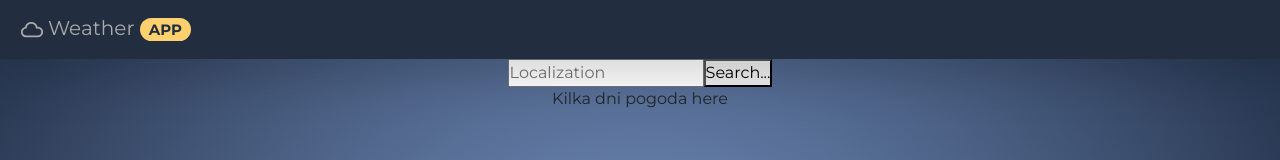
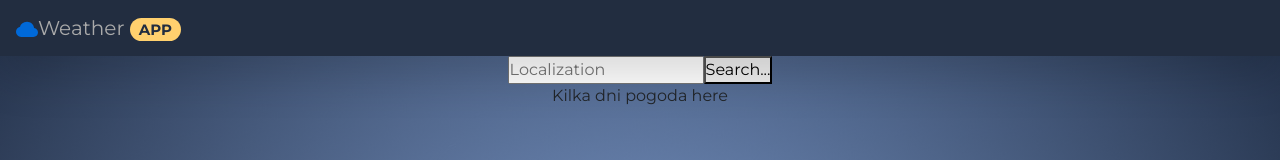
Before and after one commit to daria-kawecka/WeatherAPP, a React (Create React App) app: page / in a window 1280 px wide. Shown: the top 160 px of the page. Built offline with nearby package versions, Linux system fonts and the light colour scheme; no server answers.

Commit message:
update appbar

```diff
--- a/src/Components/AppBar.js
+++ b/src/Components/AppBar.js
@@ -2,7 +2,8 @@ import React from "react";
 import Navbar from "react-bootstrap/Navbar";
 import Badge from "react-bootstrap/Badge";
 import styled from "styled-components";
-import { WiCloud } from "react-icons/wi";
+//icons:
+import { BsFillCloudFill } from "react-icons/bs";
 import { IconContext } from "react-icons";
 
 const AppBarStyles = styled.div`
@@ -21,7 +22,8 @@ const AppBarStyles = styled.div`
     font-weight: 800;
   }
   .appIcon {
-    font-size: 32px;
+    font-size: 22px;
+    color: #0069d9;
   }
 `;
 
@@ -30,7 +32,7 @@ export const AppBar = () => (
     <Navbar expand="lg" className="shadow-lg">
       <Navbar.Brand href="/">
         <IconContext.Provider value={{ className: "appIcon" }}>
-          <WiCloud />
+          <BsFillCloudFill />
         </IconContext.Provider>
         Weather{" "}
         <Badge pill variant="info">
```
